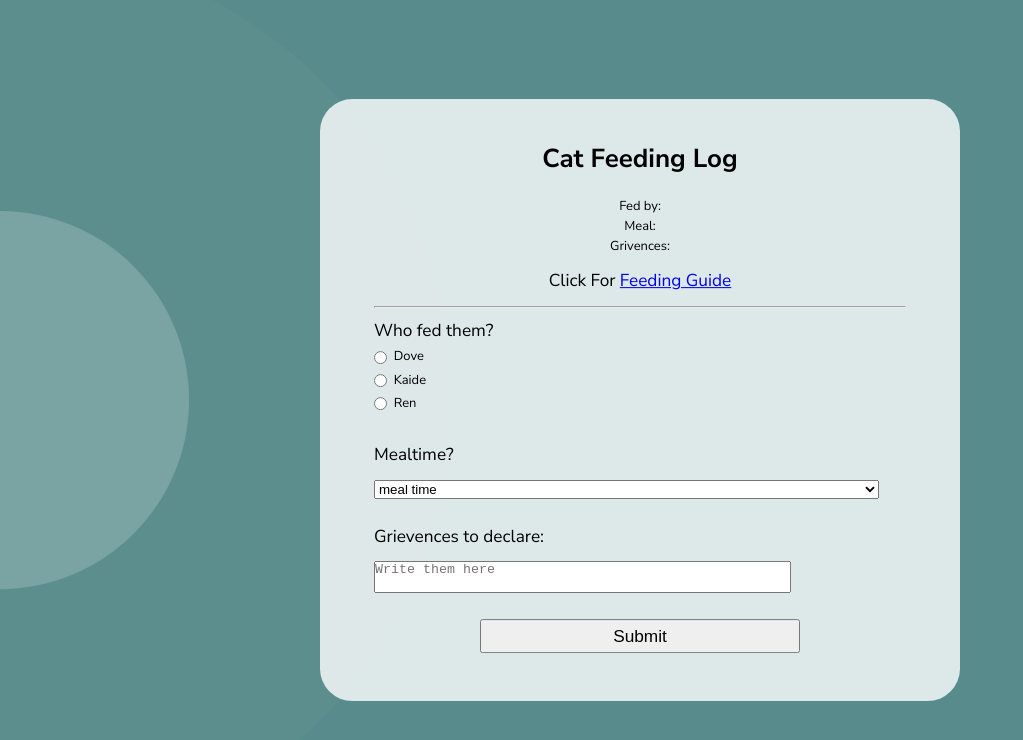
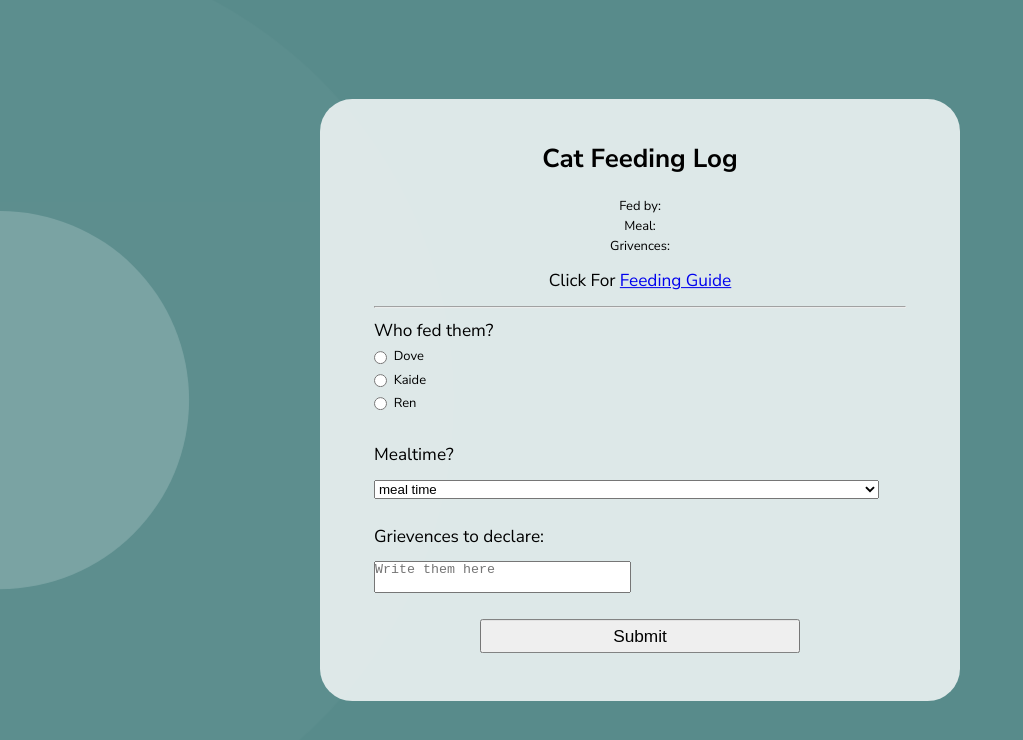
Before and after one commit to BraveLilFox/Roomates, a plain HTML site: page index.html in a window 1280 px wide. Shown: the whole page, without its empty margins (0-1023 px from the left). Drawn offline with Linux system fonts and the light colour scheme.

Commit message:
Update index.html

```diff
--- a/index.html
+++ b/index.html
@@ -45,7 +45,7 @@
                     </label>
 
                     <legend for="grivence" class="spacer">Grievences to declare:
-                        <textarea id="grivence" name="grivence" rows="2" cols="50" placeholder="Write them here"></textarea>
+                        <textarea id="grivence" name="grivence" rows="2" cols="30" placeholder="Write them here"></textarea>
                     </legend>
 
                 </fieldset>
```
